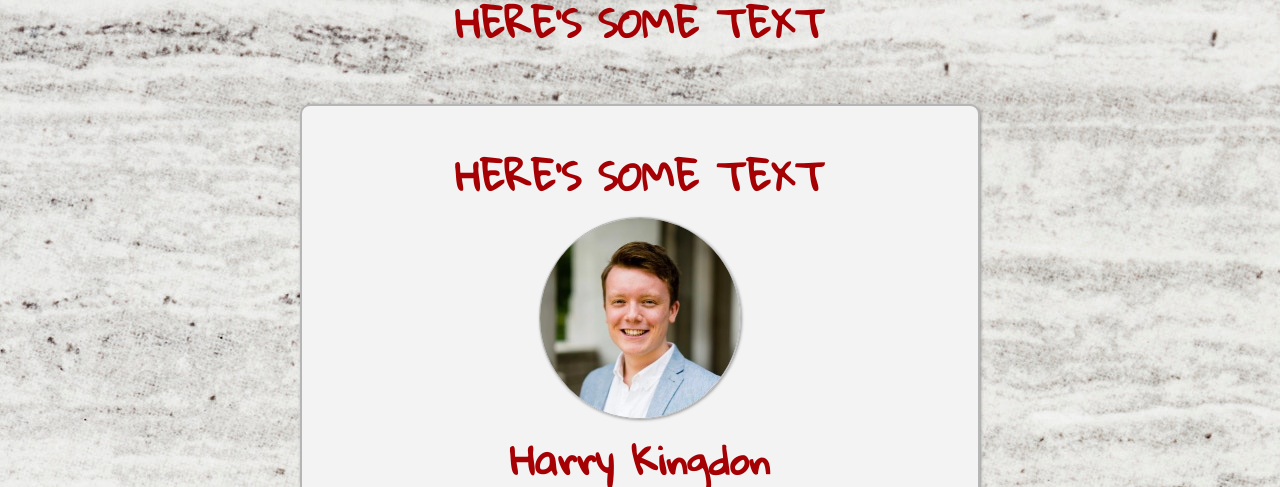
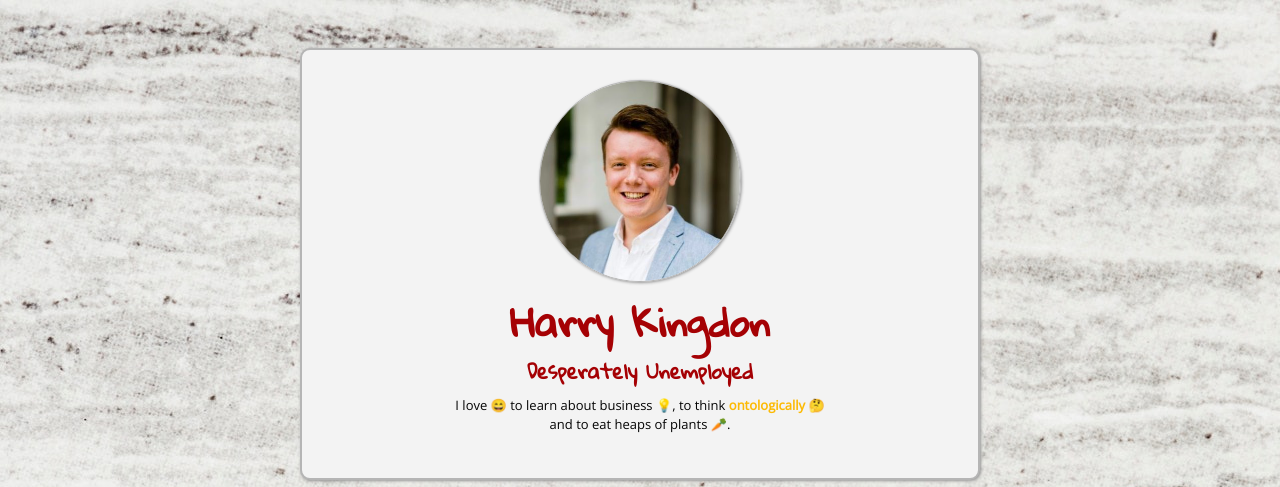
Before and after one commit to HarryKingdon/profile, a plain HTML site: page index.html in a window 1280 px wide. Shown: the top 487 px of the page. Drawn offline with nearby package versions, Linux system fonts and the light colour scheme.

Commit message:
make my profile prettier

```diff
--- a/index.html
+++ b/index.html
@@ -8,11 +8,8 @@
     <link rel="stylesheet" href="style.css">
   </head>
   <body>
-    <h1>HERE'S SOME TEXT</h1>
     <div class="container">
       <div class="card text-squeezed">
-            <h1>HERE'S SOME TEXT</h1>
-
         <img src="images/harry.jpeg" alt="Harry Kingdon" id="harry-photo">
         <h1>Harry Kingdon</h1>
         <h2>Desperately Unemployed</h2>
```
